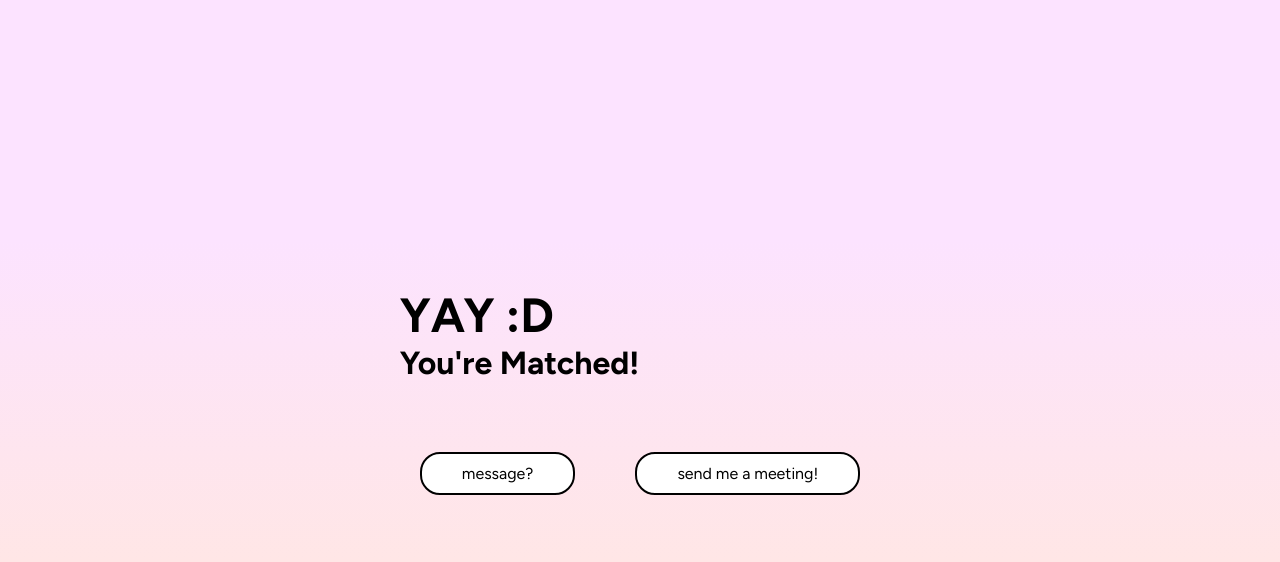
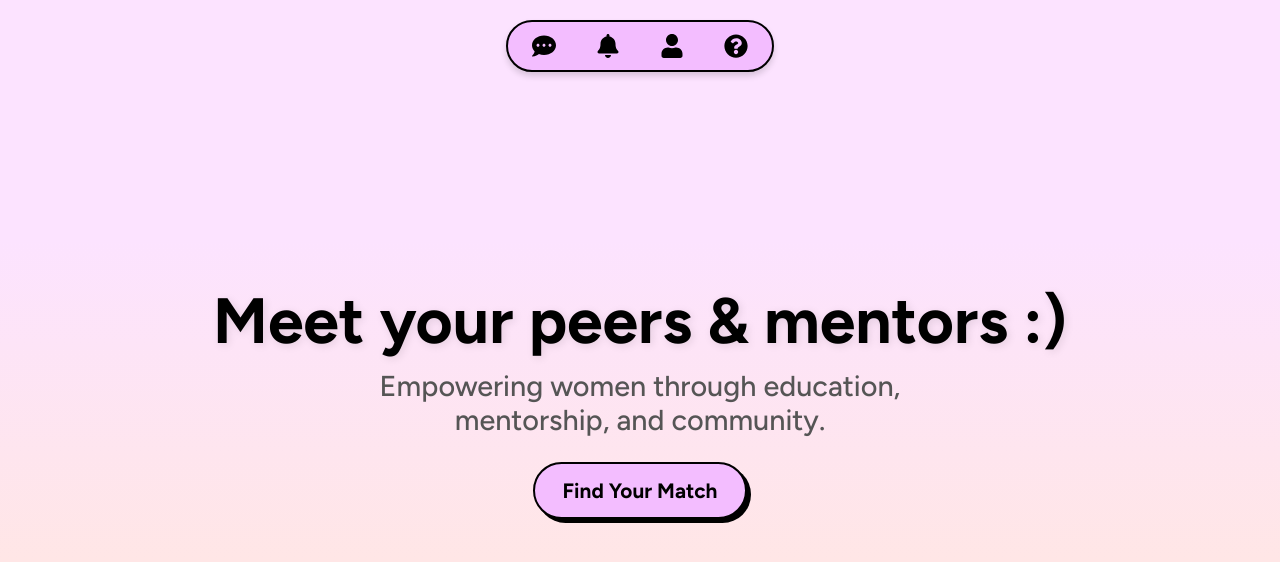
Before and after one commit to aayahosman/TreeHacks-Project, a React (Create React App) app in the folder client/: page / in a window 1280 px wide. Shown: the top 562 px of the page. Built offline with nearby package versions, Linux system fonts and the light colour scheme.

Commit message:
edited app.js to home by default

```diff
--- a/client/src/App.js
+++ b/client/src/App.js
@@ -16,14 +16,13 @@ const App = () => {
     <BrowserRouter>
     <div className="container">
         <Routes>
-          <Route index element={<Matched />} />
+          <Route index element={<Home />} />
           <Route path="/home" element={<Home />}></Route>
           <Route path="/profile" element={<Profile />} />
           <Route path="/messages" element={<Messages />} />
           <Route path="/login" element={<Login />} />
           <Route path="/lookingfor" element={<LookingFor />} />
           <Route path="/swipe-match" element={<SwipeMatch />} />
-          {/* <Route path="/zoom-meeting" element={<ZoomMeeting />} /> */}
         </Routes>
     </div>
     </BrowserRouter>
```
